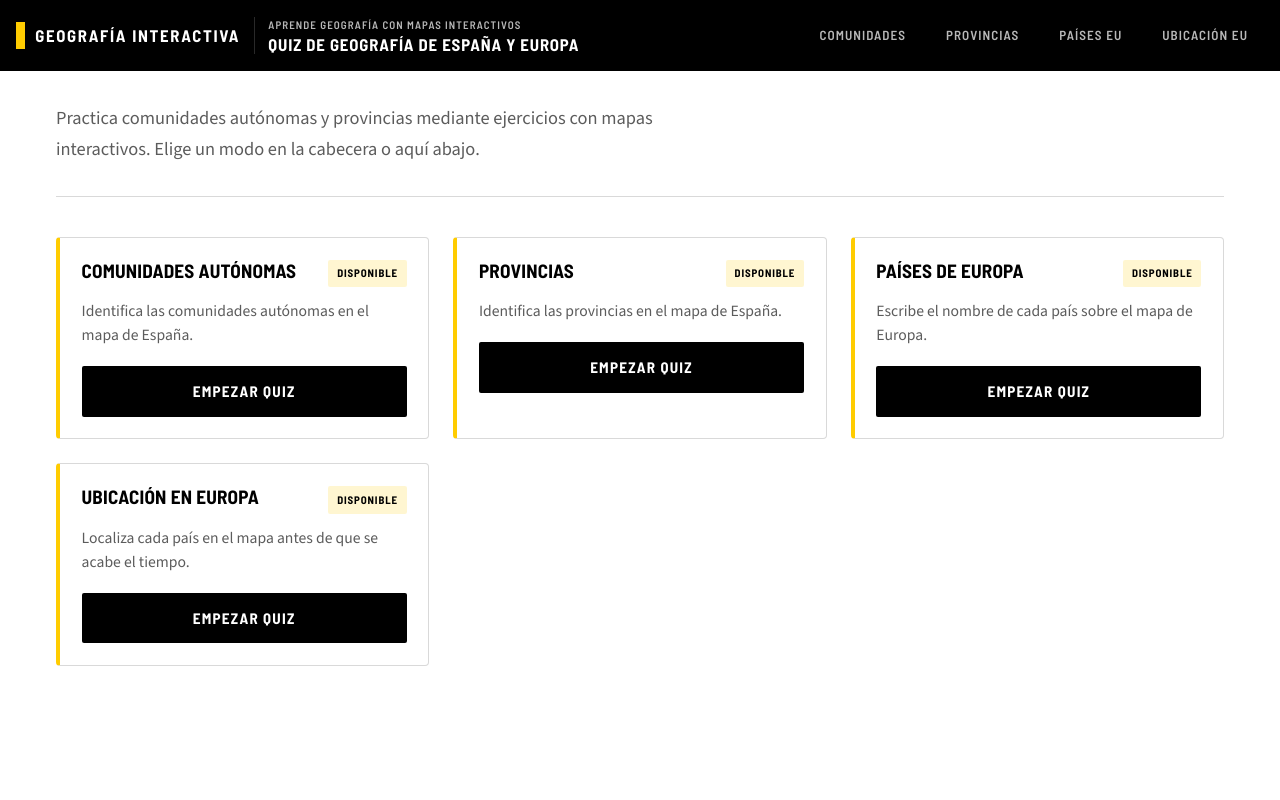
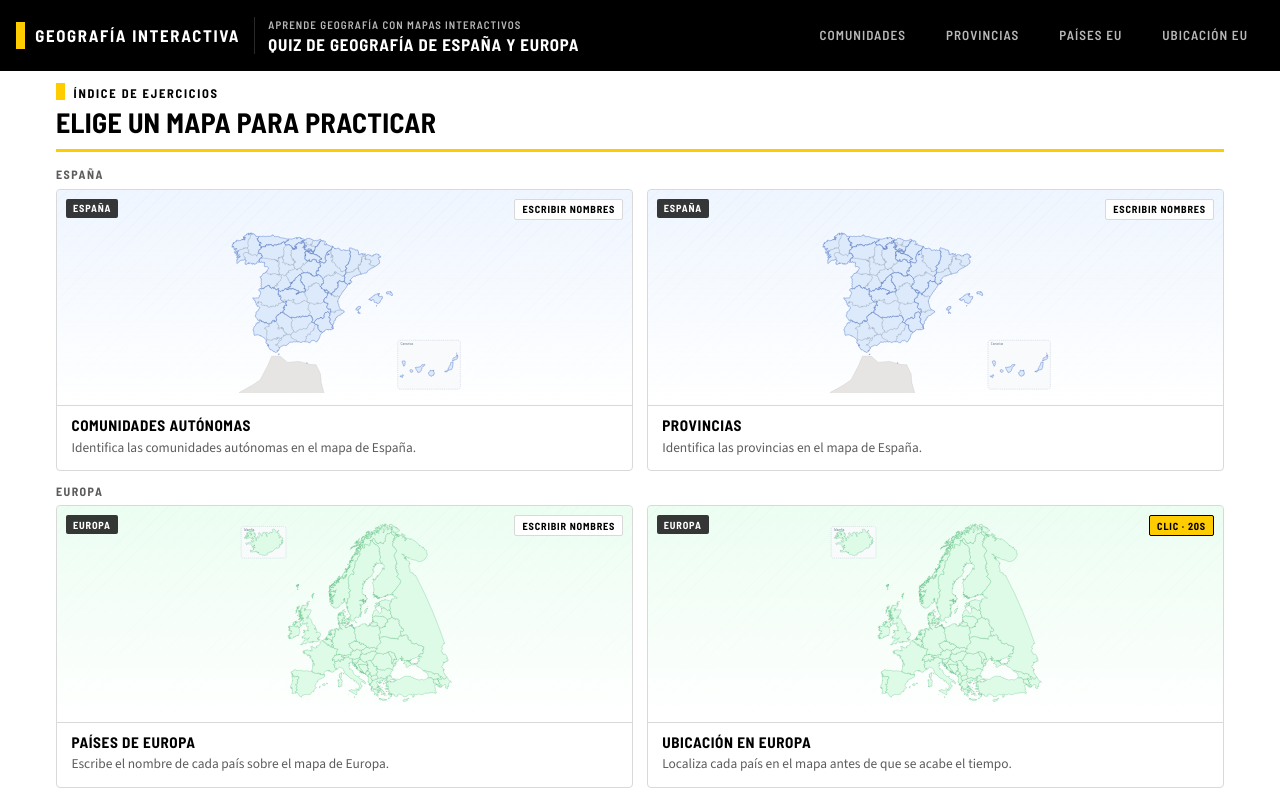
Before and after one commit to lpenate/spain-geography, a Vue app: page / in a window 1280 px wide. Built offline with nearby package versions, Linux system fonts and the light colour scheme.

Commit message:
feat(home): redesign exercise index as full-height map cards
Group quizzes by region in a viewport-filling grid with map thumbnails,
interaction badges, and a desktop-only layout that avoids scrolling on
the home screen.

```diff
--- a/src/App.vue
+++ b/src/App.vue
@@ -1,17 +1,20 @@
 <script setup lang="ts">
-import { RouterView } from 'vue-router'
+import { computed } from 'vue'
+import { RouterView, useRoute } from 'vue-router'
 import AppHeader from '@/components/layout/AppHeader.vue'
 import UnsupportedViewportNotice from '@/components/layout/UnsupportedViewportNotice.vue'
 import { useViewport } from '@/composables/useViewport'
 
 const { isSupportedViewport } = useViewport()
+const route = useRoute()
+const isHomeRoute = computed(() => route.name === 'home')
 </script>
 
 <template>
   <UnsupportedViewportNotice v-if="!isSupportedViewport" />
   <div v-else class="app-shell">
     <AppHeader />
-    <main class="app-main">
+    <main class="app-main" :class="{ 'app-main--home': isHomeRoute }">
       <RouterView />
     </main>
   </div>
@@ -19,11 +22,13 @@ const { isSupportedViewport } = useViewport()
 
 <style scoped>
 .app-shell {
-  min-height: 100svh;
-  min-height: 100dvh;
+  height: 100svh;
+  height: 100dvh;
+  max-height: 100dvh;
   display: flex;
   flex-direction: column;
   isolation: isolate;
+  overflow: hidden;
 }
 
 .app-main {
@@ -38,8 +43,13 @@ const { isSupportedViewport } = useViewport()
   padding: 1.5rem var(--space-page-x) 2.5rem;
 }
 
+.app-main--home {
+  padding: 0.75rem var(--space-page-x);
+  overflow: hidden;
+}
+
 @media (min-width: 1024px) {
-  .app-main {
+  .app-main:not(.app-main--home) {
     padding-top: 2rem;
     padding-bottom: 3rem;
   }
--- a/src/components/quiz/QuizCategoryCard.vue
+++ b/src/components/quiz/QuizCategoryCard.vue
@@ -1,95 +1,205 @@
 <script setup lang="ts">
+import { computed } from 'vue'
+import { RouterLink } from 'vue-router'
 import type { QuizCategory } from '@/types/quiz'
-import { RouterLink } from 'vue-router'
-import { quizPlayRoute } from '@/utils/quizNav'
+import { assetUrl } from '@/utils/assetUrl'
+import { quizInteractionLabel, quizPlayRoute, quizRegionLabel } from '@/utils/quizNav'
 
-defineProps<{
+const props = defineProps<{
   category: QuizCategory
 }>()
+
+const interactionLabel = computed(() => quizInteractionLabel(props.category))
+const regionLabel = computed(() => quizRegionLabel(props.category.region))
+const mapAlt = computed(() => `Vista previa del mapa: ${props.category.title}`)
+const cardLink = computed(() =>
+  props.category.available ? { to: quizPlayRoute(props.category.id) } : {},
+)
 </script>
 
 <template>
-  <article class="category-card">
-    <div class="category-card__header">
-      <h2>{{ category.title }}</h2>
-      <span class="badge">{{ category.available ? 'Disponible' : 'Próximamente' }}</span>
+  <component
+    :is="category.available ? RouterLink : 'article'"
+    v-bind="cardLink"
+    class="category-card"
+    :class="{
+      'category-card--available': category.available,
+      'category-card--spain': category.region === 'spain',
+      'category-card--europe': category.region === 'europe',
+    }"
+  >
+    <div class="category-card__thumb" aria-hidden="true">
+      <img
+        class="category-card__map"
+        :src="assetUrl(category.mapUrl)"
+        :alt="mapAlt"
+        loading="lazy"
+        decoding="async"
+      />
+      <span class="category-card__region">{{ regionLabel }}</span>
+      <span
+        class="category-card__mode"
+        :class="{ 'category-card__mode--click': category.interaction === 'click-timed' }"
+      >
+        {{ interactionLabel }}
+      </span>
     </div>
-    <p>{{ category.description }}</p>
 
-    <RouterLink
-      v-if="category.available"
-      class="button button-primary category-card__action"
-      :to="quizPlayRoute(category.id)"
-    >
-      Empezar quiz
-    </RouterLink>
-
-    <div v-else class="map-placeholder" aria-hidden="true">
-      <span>Próximamente</span>
+    <div class="category-card__body">
+      <h3 class="category-card__title">{{ category.title }}</h3>
+      <p class="category-card__description">{{ category.description }}</p>
     </div>
-  </article>
+  </component>
 </template>
 
 <style scoped>
 .category-card {
+  display: flex;
+  flex-direction: column;
+  height: 100%;
+  min-height: 0;
   border: 1px solid var(--border);
-  border-left: 4px solid var(--accent);
   border-radius: var(--radius-md);
-  padding: 1.35rem;
   background: var(--surface);
+  overflow: hidden;
+  text-decoration: none;
+  color: inherit;
+  transition:
+    border-color 0.2s ease,
+    box-shadow 0.2s ease;
 }
 
-.category-card__header {
-  display: flex;
-  align-items: flex-start;
-  justify-content: space-between;
-  gap: 0.75rem;
-  margin-bottom: 0.75rem;
+.category-card--available {
+  cursor: pointer;
 }
 
-.category-card h2 {
-  margin: 0;
-  font-size: clamp(1rem, 3vw, 1.2rem);
+.category-card--available:hover,
+.category-card--available:focus-visible {
+  border-color: var(--accent-strong);
+  box-shadow: 0 6px 20px rgba(0, 0, 0, 0.08);
 }
 
-.category-card p {
-  margin: 0 0 1.15rem;
-  color: var(--text-muted);
-  line-height: 1.55;
-  font-size: 0.98rem;
+.category-card--available:focus-visible {
+  outline: 2px solid var(--accent);
+  outline-offset: 2px;
 }
 
-.badge {
+.category-card__thumb {
+  position: relative;
+  flex: 1 1 auto;
+  min-height: 0;
+  padding: 0.85rem 1rem 0.75rem;
+  background:
+    linear-gradient(180deg, rgba(255, 255, 255, 0.92) 0%, rgba(244, 244, 244, 0.96) 100%),
+    repeating-linear-gradient(
+      -45deg,
+      rgba(0, 0, 0, 0.025) 0,
+      rgba(0, 0, 0, 0.025) 1px,
+      transparent 1px,
+      transparent 10px
+    );
+  border-bottom: 1px solid var(--border);
+}
+
+.category-card--spain .category-card__thumb {
+  background:
+    linear-gradient(180deg, rgba(219, 234, 254, 0.45) 0%, rgba(255, 255, 255, 0.96) 100%),
+    repeating-linear-gradient(
+      -45deg,
+      rgba(37, 99, 235, 0.04) 0,
+      rgba(37, 99, 235, 0.04) 1px,
+      transparent 1px,
+      transparent 10px
+    );
+}
+
+.category-card--europe .category-card__thumb {
+  background:
+    linear-gradient(180deg, rgba(220, 252, 231, 0.55) 0%, rgba(255, 255, 255, 0.96) 100%),
+    repeating-linear-gradient(
+      -45deg,
+      rgba(22, 163, 74, 0.04) 0,
+      rgba(22, 163, 74, 0.04) 1px,
+      transparent 1px,
+      transparent 10px
+    );
+}
+
+.category-card__map {
+  width: 100%;
+  height: 100%;
+  object-fit: contain;
+  object-position: center;
+  display: block;
+  filter: saturate(0.92);
+}
+
+.category-card:not(.category-card--available) .category-card__map {
+  opacity: 0.45;
+  filter: grayscale(0.85);
+}
+
+.category-card__region,
+.category-card__mode {
+  position: absolute;
   font-family: var(--font-display);
-  font-size: 0.68rem;
+  font-size: 0.64rem;
   font-weight: 700;
   letter-spacing: 0.08em;
   text-transform: uppercase;
-  padding: 0.35rem 0.55rem;
+  line-height: 1;
+  padding: 0.28rem 0.45rem;
   border-radius: var(--radius-sm);
-  background: var(--accent-soft);
-  color: var(--accent-strong);
-  white-space: nowrap;
-  flex-shrink: 0;
 }
 
-.category-card__action {
-  width: 100%;
+.category-card__region {
+  top: 0.55rem;
+  left: 0.55rem;
+  background: rgba(0, 0, 0, 0.78);
+  color: #ffffff;
 }
 
-.map-placeholder {
-  display: grid;
-  place-items: center;
-  width: 100%;
-  min-height: 3.5rem;
-  border: 1px dashed var(--border);
-  border-radius: var(--radius-sm);
-  color: var(--text-muted);
-  background: var(--surface-muted);
+.category-card__mode {
+  top: 0.55rem;
+  right: 0.55rem;
+  background: rgba(255, 255, 255, 0.94);
+  color: var(--text-strong);
+  border: 1px solid var(--border);
+}
+
+.category-card__mode--click {
+  background: var(--accent);
+  border-color: var(--accent-strong);
+  color: var(--accent-strong);
+}
+
+.category-card__body {
+  flex: 0 0 auto;
+  display: flex;
+  flex-direction: column;
+  justify-content: center;
+  gap: 0.25rem;
+  padding: 0.7rem 0.9rem 0.8rem;
+}
+
+.category-card__title {
+  margin: 0;
   font-family: var(--font-display);
-  font-size: 0.82rem;
-  font-weight: 600;
-  letter-spacing: 0.08em;
+  font-size: 0.95rem;
+  font-weight: 700;
+  line-height: 1.15;
+  letter-spacing: 0.04em;
   text-transform: uppercase;
 }
+
+.category-card__description {
+  margin: 0;
+  color: var(--text-muted);
+  line-height: 1.4;
+  font-size: 0.84rem;
+  display: -webkit-box;
+  -webkit-box-orient: vertical;
+  -webkit-line-clamp: 2;
+  overflow: hidden;
+}
 </style>
--- a/src/style.css
+++ b/src/style.css
@@ -188,6 +188,6 @@ a {
 
 .category-grid {
   display: grid;
-  grid-template-columns: repeat(auto-fit, minmax(280px, 1fr));
-  gap: 1.5rem;
+  grid-template-columns: repeat(2, minmax(0, 1fr));
+  gap: 1.25rem;
 }
--- a/src/views/HomeView.vue
+++ b/src/views/HomeView.vue
@@ -1,39 +1,100 @@
 <script setup lang="ts">
+import { computed } from 'vue'
 import QuizCategoryCard from '@/components/quiz/QuizCategoryCard.vue'
-import { availableQuizCategories } from '@/utils/quizNav'
+import { quizCategoriesByRegion } from '@/utils/quizNav'
+
+const categoriesByRegion = computed(() => quizCategoriesByRegion())
+
+const sections = computed(() =>
+  [
+    {
+      id: 'spain',
+      title: 'España',
+      categories: categoriesByRegion.value.spain,
+    },
+    {
+      id: 'europe',
+      title: 'Europa',
+      categories: categoriesByRegion.value.europe,
+    },
+  ].filter((section) => section.categories.length > 0),
+)
 </script>
 
 <template>
-  <section class="intro">
-    <p class="intro__lead">
-      Practica comunidades autónomas y provincias mediante ejercicios con mapas interactivos. Elige
-      un modo en la cabecera o aquí abajo.
-    </p>
-  </section>
+  <div class="home-page">
+    <header class="home-intro">
+      <p class="eyebrow">Índice de ejercicios</p>
+      <h1 class="home-intro__title">Elige un mapa para practicar</h1>
+    </header>
 
-  <section>
-    <div class="category-grid">
-      <QuizCategoryCard
-        v-for="category in availableQuizCategories()"
-        :key="category.id"
-        :category="category"
-      />
+    <div class="home-board">
+      <section v-for="section in sections" :key="section.id" class="home-band">
+        <h2 class="home-band__title">{{ section.title }}</h2>
+
+        <div class="home-band__cards">
+          <QuizCategoryCard
+            v-for="category in section.categories"
+            :key="category.id"
+            :category="category"
+          />
+        </div>
+      </section>
     </div>
-  </section>
+  </div>
 </template>
 
 <style scoped>
-.intro {
-  margin-bottom: 2.5rem;
-  padding-bottom: 2rem;
-  border-bottom: 1px solid var(--border);
+.home-page {
+  flex: 1;
+  display: grid;
+  grid-template-rows: auto minmax(0, 1fr);
+  min-height: 0;
+  gap: 1rem;
 }
 
-.intro__lead {
-  max-width: 38rem;
+.home-intro {
+  padding-bottom: 0.75rem;
+  border-bottom: 3px solid var(--accent);
+}
+
+.home-intro .eyebrow {
+  margin-bottom: 0.3rem;
+}
+
+.home-intro__title {
   margin: 0;
+  font-size: 1.75rem;
+  line-height: 1.05;
+}
+
+.home-board {
+  display: grid;
+  grid-template-rows: repeat(2, minmax(0, 1fr));
+  gap: 0.85rem;
+  min-height: 0;
+}
+
+.home-band {
+  display: grid;
+  grid-template-rows: auto minmax(0, 1fr);
+  gap: 0.45rem;
+  min-height: 0;
+}
+
+.home-band__title {
+  margin: 0;
+  font-size: 0.75rem;
+  font-weight: 700;
+  letter-spacing: 0.12em;
+  text-transform: uppercase;
   color: var(--text-muted);
-  line-height: 1.65;
-  font-size: clamp(1rem, 2.5vw, 1.15rem);
+}
+
+.home-band__cards {
+  display: grid;
+  grid-template-columns: repeat(2, minmax(0, 1fr));
+  gap: 0.85rem;
+  min-height: 0;
 }
 </style>
```
